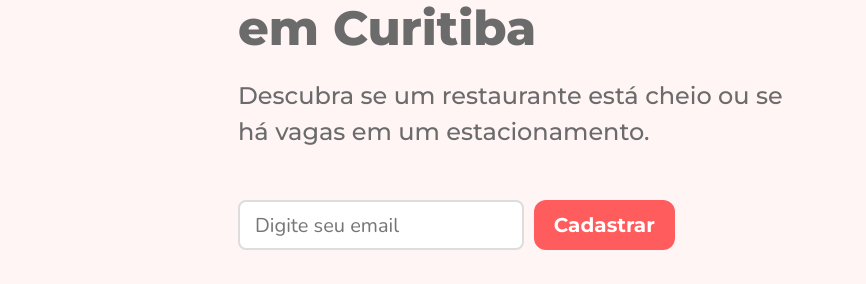
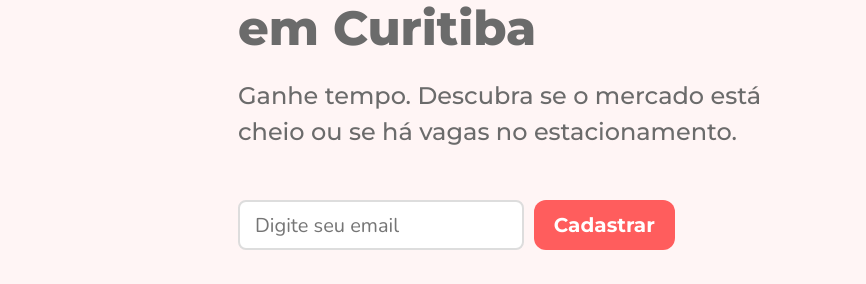
Before and after one commit to scoutr-app/scoutr-app.github.io, a plain HTML site: page index.html in a window 1280 px wide. Shown: the part 214-498 px from the top of the page, 414-1280 px from the left. Drawn offline with nearby package versions, Linux system fonts and the light colour scheme; some packages are replaced by stand-ins of ours; a script that the page names is missing.

Commit message:
Update description

```diff
--- a/index.html
+++ b/index.html
@@ -8,7 +8,7 @@
     <meta property="og:title" content="Scoutr - Fotos de agora em Curitiba" />
     <meta
       property="og:description"
-      content="Peça fotos de agora em Curitiba. Descubra se um restaurante está cheio ou se há vagas em um estacionamento."
+      content="Ganhe tempo. Descubra se o mercado está cheio ou se há vagas no estacionamento."
     />
     <meta
       property="og:image"
@@ -491,7 +491,7 @@
               Curitiba</span
             >
             <span class="subtitle"
-              >Descubra se um restaurante está cheio ou se há vagas em um
+              >Ganhe tempo. Descubra se o mercado está cheio ou se há vagas no
               estacionamento.</span
             >
 
@@ -527,8 +527,8 @@
         <div class="col-md-6">
           <div class="texts-container">
             <span class="title"
-              >Ou <span style="color: #ff5d5d">ganhe dinheiro</span> tirando fotos
-              perto de você</span
+              >Ou <span style="color: #ff5d5d">ganhe dinheiro</span> tirando
+              fotos perto de você</span
             >
             <span class="subtitle"
               >Conclua trabalhos e receba no
```
